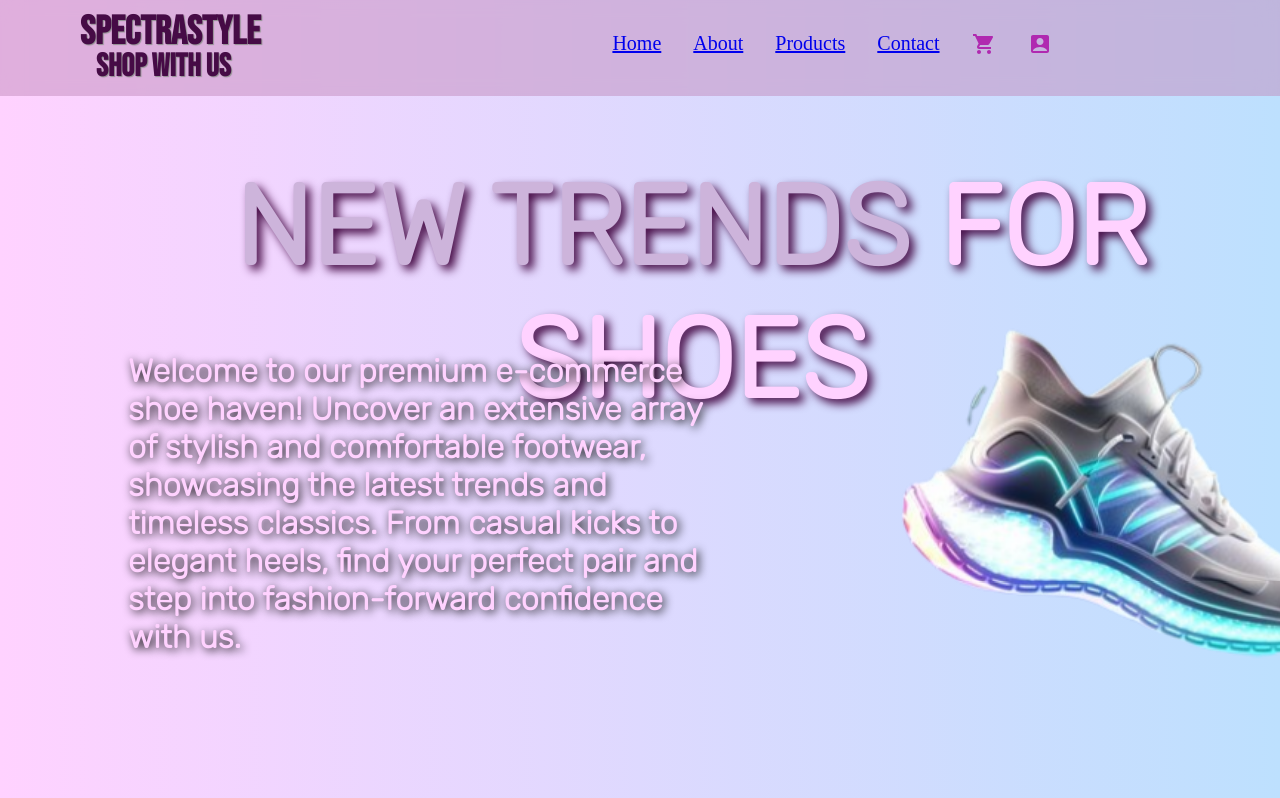
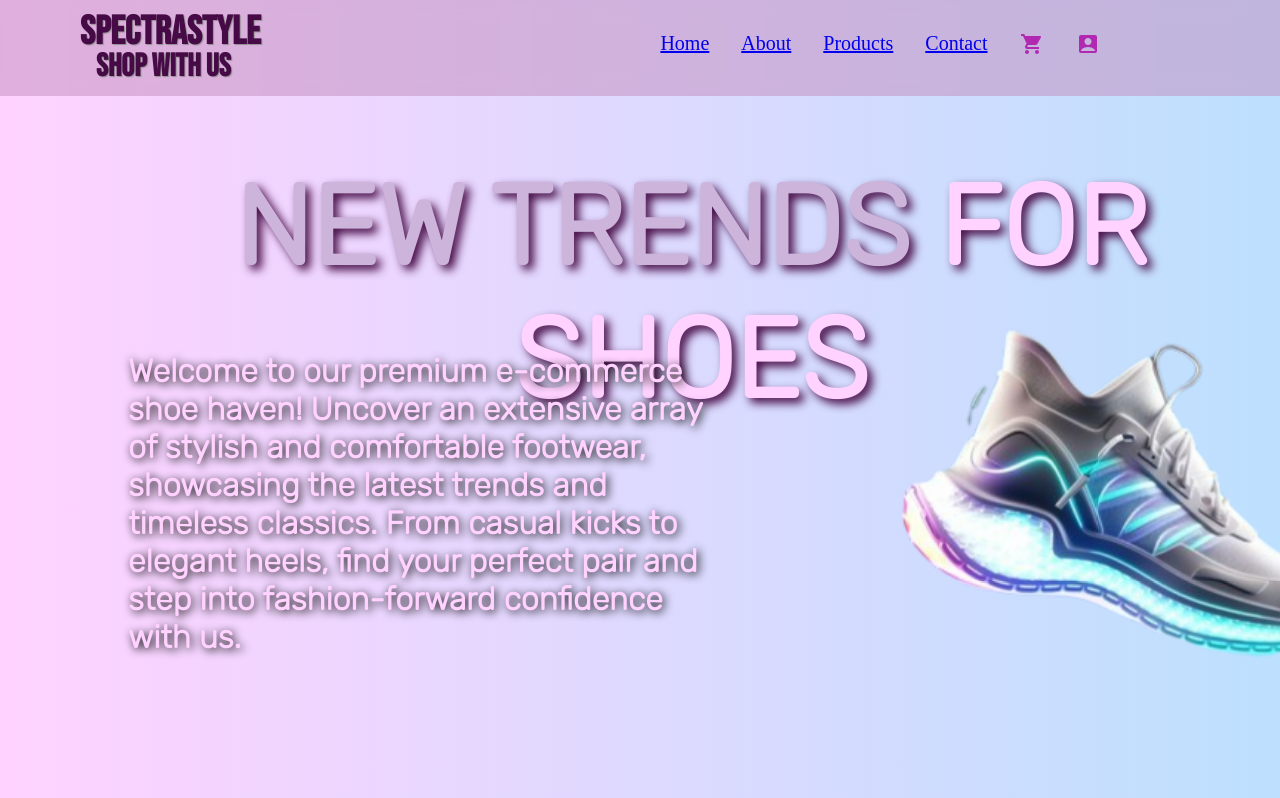
Before and after one commit to MuriloCastro0216/EcommerceSpectastyle, a React (Vite) app in the folder Frontend/: page / in a window 1280 px wide. Shown: the top 798 px of the page. Built offline with nearby package versions, Linux system fonts and the light colour scheme; no server answers; a web font is replaced by a local one.

Commit message:
Update Navbar.css

```diff
--- a/Frontend/src/CSS/Navbar.css
+++ b/Frontend/src/CSS/Navbar.css
@@ -27,7 +27,7 @@
   width: 100%;
   height: 6rem;
   display: flex;
-  gap: 22rem;
+  gap: 25rem;
   /* background-color: var(--color-1);
   color: whitesmoke; */
   z-index: 999;
```
